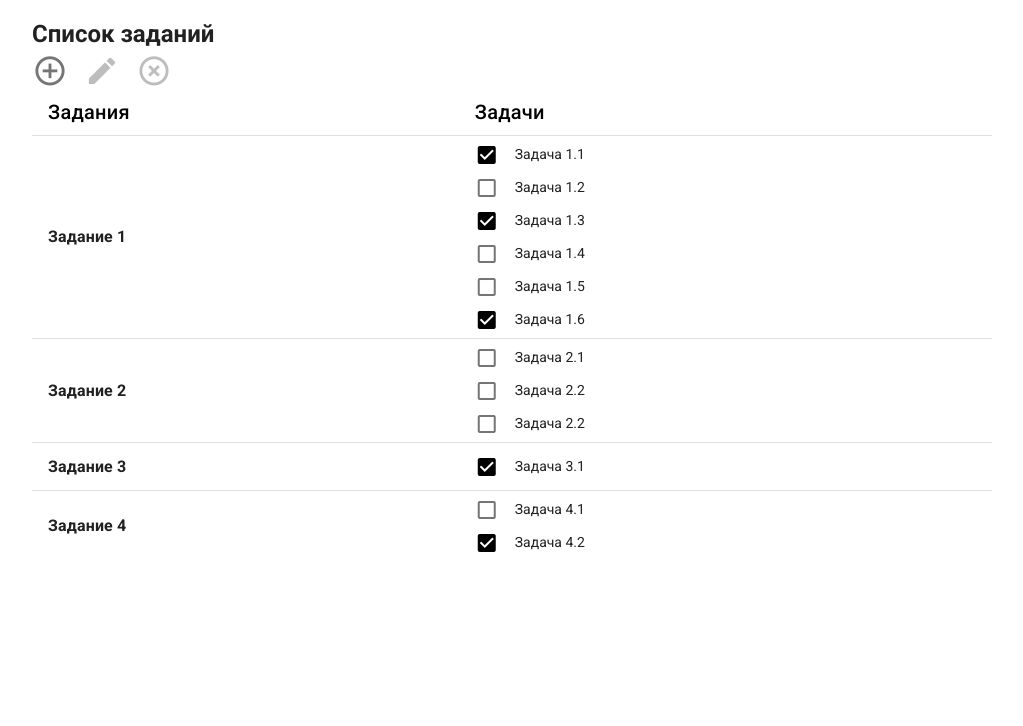
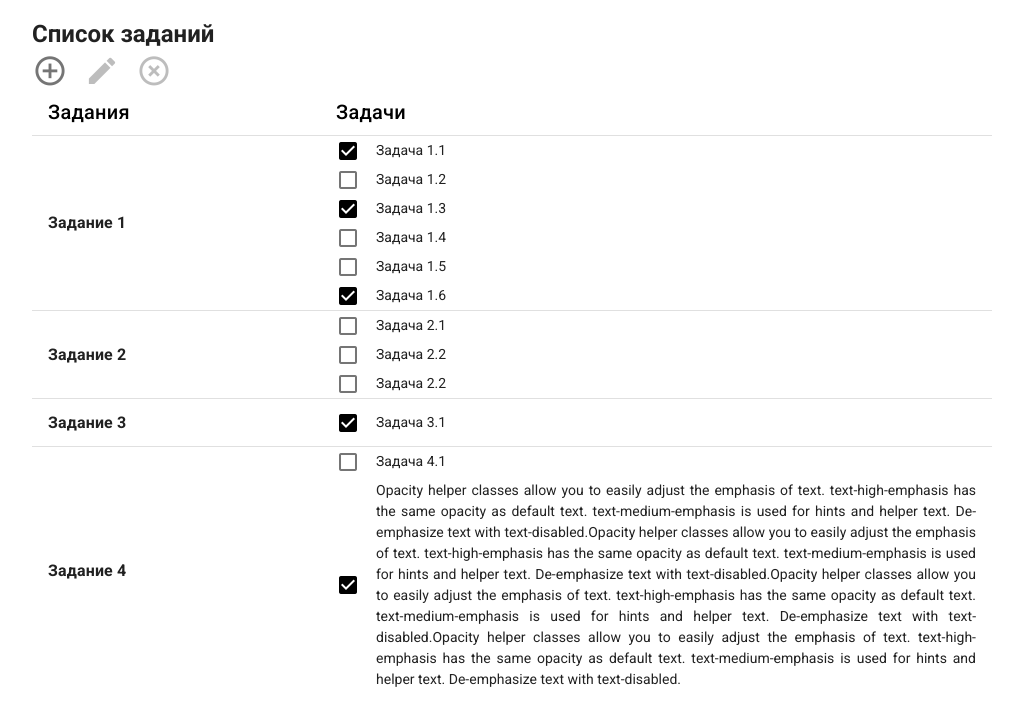
Before and after one commit to marceline223/Task-List, a Vue app: page / in a window 1280 px wide. Shown: the top 726 px of the page, without its empty margins (128-1151 px from the left). Built offline with nearby package versions, Linux system fonts and the light colour scheme.

Commit message:
Fix the error of shifting the text of the task item down

```diff
--- a/src/components/CurrentTaskList.vue
+++ b/src/components/CurrentTaskList.vue
@@ -57,18 +57,19 @@
           @click="onClickTask(index)"
           :class="rowStyle(index)"
       >
-        <td class="font-weight-bold text-subtitle-1">{{ task.title }}</td>
-        <td>
+        <td class="font-weight-bold text-subtitle-1 title-column">{{ task.title }}</td>
+        <td class="items-column">
           <v-container v-for="(item, item_index) in task.itemList"
                        :key="item_index"
-                       class="my-1"
           >
             <v-row>
               <v-simple-checkbox v-model="item.itemStatus"
                                  color="black"
 
               ></v-simple-checkbox>
-              <div class="my-1 ml-2">{{ item.itemTitle }}</div>
+              <div class="text-justify item-title-container">
+                <p class="my-1 ml-2">{{ item.itemTitle }}</p>
+              </div>
             </v-row>
           </v-container>
         </td>
@@ -149,7 +150,7 @@ export default {
               itemStatus: false
             },
             {
-              itemTitle: 'Задача 4.2',
+              itemTitle: 'Opacity helper classes allow you to easily adjust the emphasis of text. text-high-emphasis has the same opacity as default text. text-medium-emphasis is used for hints and helper text. De-emphasize text with text-disabled.Opacity helper classes allow you to easily adjust the emphasis of text. text-high-emphasis has the same opacity as default text. text-medium-emphasis is used for hints and helper text. De-emphasize text with text-disabled.Opacity helper classes allow you to easily adjust the emphasis of text. text-high-emphasis has the same opacity as default text. text-medium-emphasis is used for hints and helper text. De-emphasize text with text-disabled.Opacity helper classes allow you to easily adjust the emphasis of text. text-high-emphasis has the same opacity as default text. text-medium-emphasis is used for hints and helper text. De-emphasize text with text-disabled.',
               itemStatus: true
             }]
         }
@@ -198,7 +199,7 @@ export default {
     },
     onClickAddTask() {
       this.taskList.push({
-        title: '',
+        title: 'Новое задание',
         itemList: [],
       });
     },
@@ -212,3 +213,13 @@ export default {
   }
 }
 </script>
+
+<style>
+ .item-title-container {
+   max-width: 95%;
+ }
+ .items-column {
+   width: 70%;
+ };
+
+</style>
```
